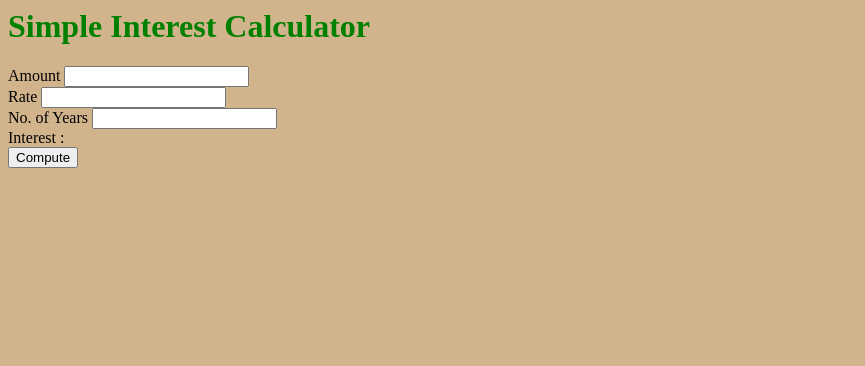
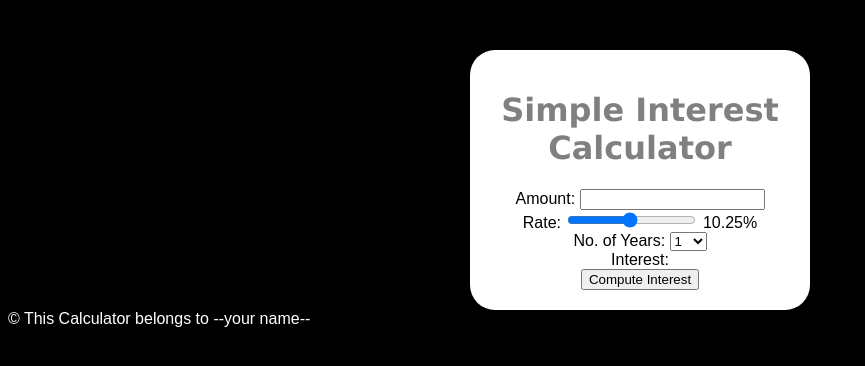
Before and after one commit to RuhanBeukes/Simple-Interest-Calculator, a plain HTML site: page index.html in a window 1280 px wide. Shown: the whole page, without its empty margins (0-865 px from the left). Drawn offline with Linux system fonts and the light colour scheme.

Commit message:
Changes made to calculator

```diff
--- a/index.html
+++ b/index.html
@@ -1,16 +1,41 @@
+<!DOCTYPE html>
 <html>
     <head>
-    <script src="script.js"></script>
-    <link rel="stylesheet" href="style.css">
+        <title>Simple Interest Calculator</title>
+        <script src="script.js"></script>
+        <link rel="stylesheet" href="style.css">
     </head>
     <body>
-        <h1>Simple Interest Calculator</h1>
+        <div class="maindiv">
+            <h1>Simple Interest Calculator</h1>
 
-        Amount <input type="number"  id="principal">  <br/>
-        Rate <input type="number"  id="rate">  <br/>
-        No. of Years <input type="number"  id="years">  <br/>
-        Interest : <span id="result"></span><br>
+            Amount: <input type="number" id="principal"><br/>
 
-        <button onclick="compute()">Compute</button>
+            Rate:
+            <input type="range" id="rate" min="1" max="20" value="10.25" step="0.25">
+            <span id="rate_val">10.25</span>%<br/>
+
+            No. of Years:
+            <select id="years">
+                <option value="1">1</option>
+                <option value="2">2</option>
+                <option value="3">3</option>
+                <option value="4">4</option>
+                <option value="5">5</option>
+                <option value="6">6</option>
+                <option value="7">7</option>
+                <option value="8">8</option>
+                <option value="9">9</option>
+                <option value="10">10</option>
+            </select><br/>
+
+            Interest: <span id="result"></span><br/>
+
+            <button onclick="compute()">Compute Interest</button>
+        </div>
+
+        <footer>
+            &#169; This Calculator belongs to --your name--
+        </footer>
     </body>
 </html>
--- a/script.js
+++ b/script.js
@@ -1,5 +1,39 @@
-function compute()
-{
-    p = document.getElementById("principal").value;
+// Function to update the rate slider value
+function updateRate() {
+    // Get the rate value from the slider
+    let rateval = document.getElementById("rate").value;
 
+    // Update the <span id="rate_val"> with the current rate value
+    document.getElementById("rate_val").innerText = rateval + "%";
 }
+
+// Function to compute the interest and display the result
+function compute() {
+    // Get and parse the input values
+    let principal = parseInt(document.getElementById("principal").value);
+    let rate = parseFloat(document.getElementById("rate").value);
+    let years = parseInt(document.getElementById("years").value);
+
+    // Validate the principal input
+    if (principal <= 0 || isNaN(principal)) {
+        alert("Enter a positive number");
+        document.getElementById("principal").focus();
+        return;
+    }
+
+    // Calculate interest and future amount
+    let interest = (principal * years * rate) / 100;
+    let amount = principal + interest;
+
+    // Calculate the future year
+    let currentYear = new Date().getFullYear();
+    let futureYear = currentYear + years;
+
+    // Update the result section
+    let result = document.getElementById("result");
+    result.innerHTML =
+        "If you deposit $" + "<mark>" + principal + "</mark>" + ",\<br\>" +
+        "at an interest rate of " + "<mark>" + rate + "%</mark>.\<br\>" +
+        "You will receive an amount of $" + "<mark>" + amount.toFixed(2) + "</mark>" + ",\<br\>" +
+        "in the year " + "<mark>" + futureYear + "</mark>.\<br\>";
+}
--- a/style.css
+++ b/style.css
@@ -1,2 +1,24 @@
-body {background-color:tan;}
-h1{color:green;}
+/* Set body styles */
+body {
+    background-color: black;
+    font-family: Arial, sans-serif;
+    color: white;
+}
+
+/* Set h1 styles */
+h1 {
+    color: grey;
+    font-family: Verdana, sans-serif;
+}
+
+/* Define maindiv styles */
+.maindiv {
+    background-color: white;
+    color: black;
+    width: 300px;
+    padding: 20px;
+    border-radius: 25px;
+    text-align: center;
+    margin: auto; /* Center align the div on the page */
+    margin-top: 50px; /* Add some space from the top */
+}
```
